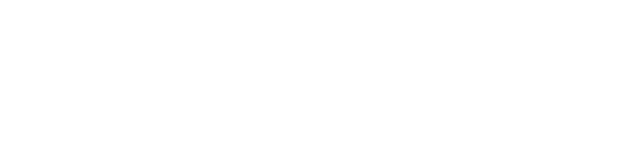
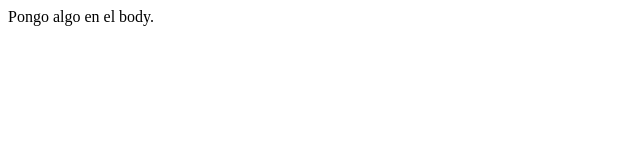
Before and after one commit to JesusGomezL/git-proy-1, a plain HTML site: page index.html in a window 1280 px wide. Shown: the whole page, without its empty margins (0-640 px from the left). Drawn offline with Linux system fonts and the light colour scheme.

Commit message:
Añadido body.

```diff
--- a/index.html
+++ b/index.html
@@ -7,6 +7,6 @@
     <title>Nuevo título 333</title>
 </head>
 <body>
-
+    Pongo algo en el body.
 </body>
 </html>
```
